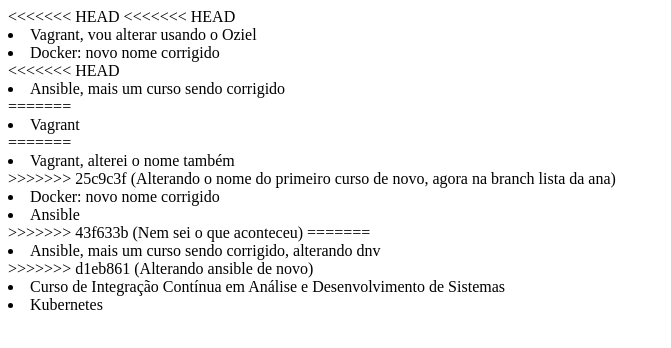
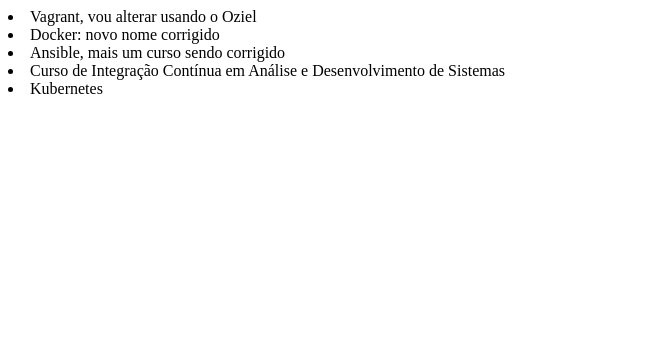
Before and after one commit to ozielhumasi/git-alura, a plain HTML site: page index.html in a window 1280 px wide. Shown: the whole page, without its empty margins (0-671 px from the left). Drawn offline with Linux system fonts and the light colour scheme.

Commit message:
Mais um teste

```diff
--- a/index.html
+++ b/index.html
@@ -5,23 +5,9 @@
     <title>Cursos da Alura</title>
 </head>
 <body>
-<<<<<<< HEAD
-<<<<<<< HEAD
     <li>Vagrant, vou alterar usando o Oziel</li>
     <li>Docker: novo nome corrigido</li>
-<<<<<<< HEAD
     <li>Ansible, mais um curso sendo corrigido</li>
-=======
-    <li>Vagrant</li>
-=======
-    <li>Vagrant, alterei o nome também</li>
->>>>>>> 25c9c3f (Alterando o nome do primeiro curso de novo, agora na branch lista da ana)
-    <li>Docker: novo nome corrigido</li>
-    <li>Ansible</li>
->>>>>>> 43f633b (Nem sei o que aconteceu)
-=======
-    <li>Ansible, mais um curso sendo corrigido, alterando dnv</li>
->>>>>>> d1eb861 (Alterando ansible de novo)
     <li>Curso de Integração Contínua em Análise e Desenvolvimento de Sistemas</li>
     <li>Kubernetes</li>
 </body>
```
